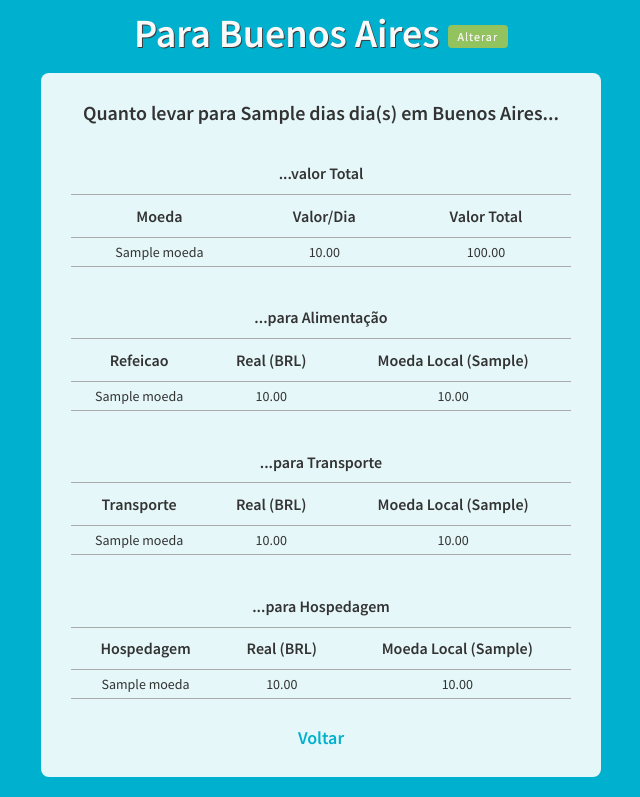
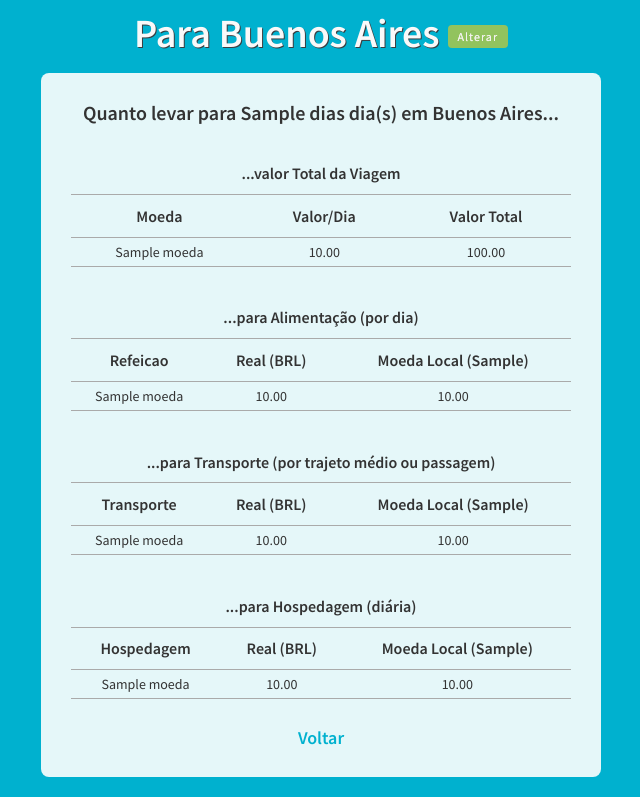
Before and after one commit to vitorfs/quanto-levar, a Django app: template templates/calculo.html in a window 1280 px wide. Shown: the part 221-1018 px from the top of the page, without its empty margins (319-959 px from the left). Run offline with Django 3.2, Linux system fonts and the light colour scheme; data comes from the database, SQL or seed files in the repository; tables that the repository leaves empty hold one stand-in row (values such as "Sample post"); the template is opened without the code that fills it: values that come from a table or form of the project are taken from there, most other values are stand-ins (such as "Sample title", 1, 10 or a date in 2020); some libraries are stand-ins or nearby versions; some web fonts are replaced.

Commit message:
alteracoes textos busca e calculo

```diff
--- a/templates/busca.html
+++ b/templates/busca.html
@@ -3,7 +3,7 @@
 {% block conteudo %}
   <form method="post" action="{% url 'buscar' %}" id="buscar">
     {% csrf_token %}
-    <input type="text" placeholder="Cidade" name="cidade" id="cidade" class="typeahead">
+    <input type="text" placeholder="para..." name="cidade" id="cidade" class="typeahead">
     <button type="submit" id="enviar" class="btn">
       <span class="default-state">Buscar</span>
       <span class="loading-state hide"><img src="{{ STATIC_URL }}img/loading.gif" class="loading"></span>
--- a/templates/calculo.html
+++ b/templates/calculo.html
@@ -12,7 +12,7 @@
         <table>
           <thead>
             <tr>
-              <th colspan="3">...valor Total</th>
+              <th colspan="3">...valor Total da Viagem</th>
             </tr>
             <tr>
               <th>Moeda</th>
@@ -35,7 +35,7 @@
         <table>
           <thead>
             <tr>
-              <th colspan="3">...para Alimentação</th>
+              <th colspan="3">...para Alimentação (por dia)</th>
             </tr>
             <tr>
               <th>Refeicao</th>
@@ -58,7 +58,7 @@
         <table>
           <thead>
             <tr>
-              <th colspan="3">...para Transporte</th>
+              <th colspan="3">...para Transporte (por trajeto médio ou passagem)</th>
             </tr>
             <tr>
               <th>Transporte</th>
@@ -81,7 +81,7 @@
         <table>
           <thead>
             <tr>
-              <th colspan="3">...para Hospedagem</th>
+              <th colspan="3">...para Hospedagem (diária)</th>
             </tr>
             <tr>
               <th>Hospedagem</th>
```
